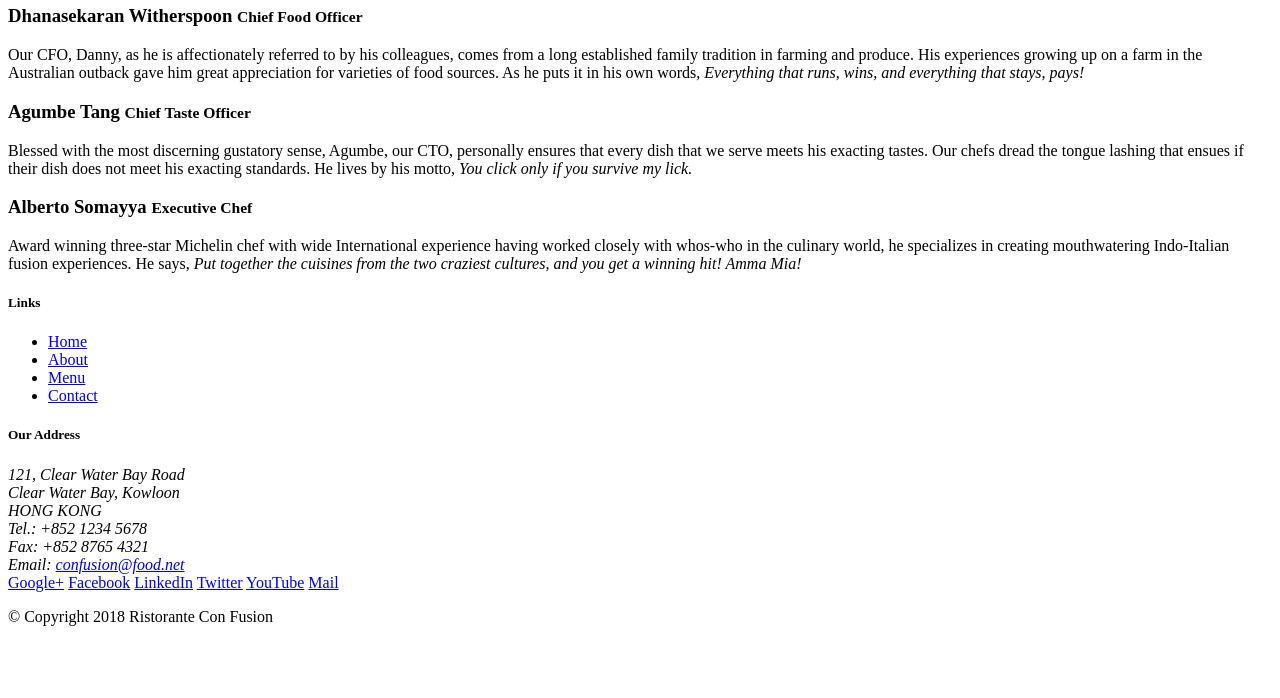
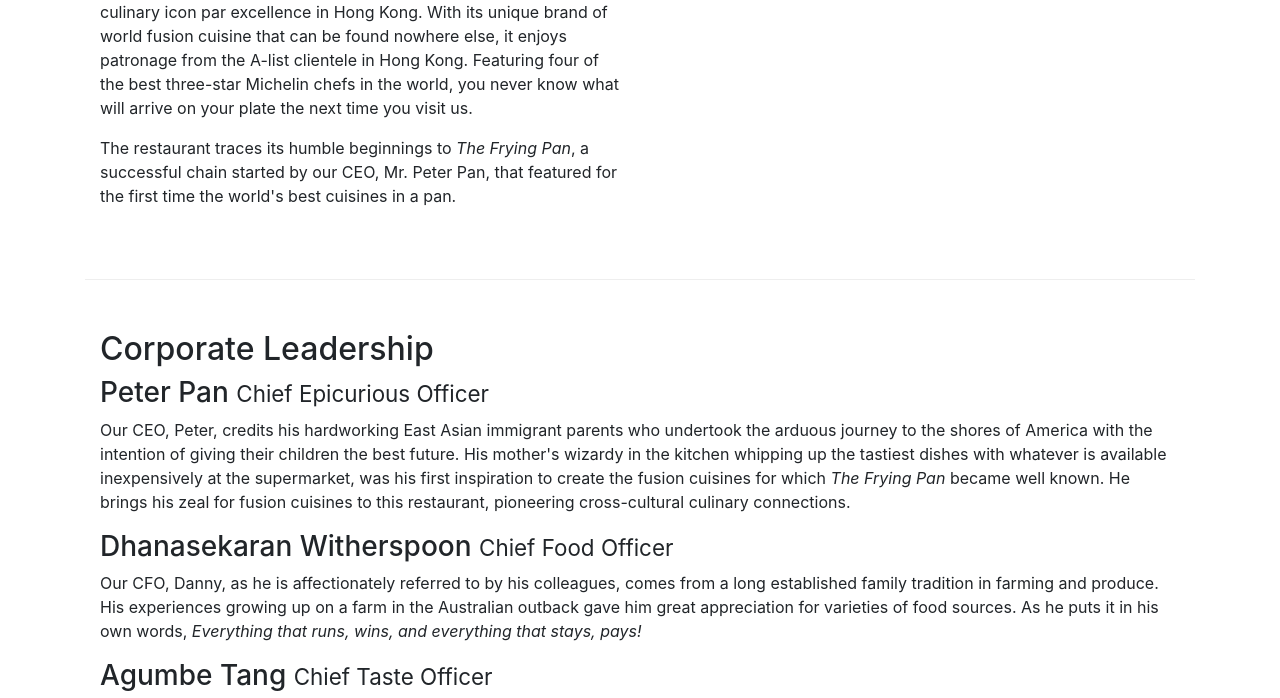
Before and after one commit to yulshi/bootstrap-confusion, a website: page aboutus.html in a window 1280 px wide. Shown: the part 471-1169 px from the top of the page. Before the commit the page ends 1113 px from the top, so only its background shows below. Drawn offline with nearby package versions, Linux system fonts and the light colour scheme.

Commit message:
bootstrap aboutus.html

```diff
--- a/aboutus.html
+++ b/aboutus.html
@@ -2,6 +2,14 @@
 <html lang="en">
 
 <head>
+    <!-- Required meta tags always come first -->
+    <meta charset="utf-8">
+    <meta name="viewport" content="width=device-width, initial-scale=1, shrink-to-fit=no">
+    <meta http-equiv="x-ua-compatible" content="ie=edge">
+
+    <!-- Bootstrap CSS -->
+    <link rel="stylesheet" href="node_modules/bootstrap/dist/css/bootstrap.min.css">
+    <link rel="stylesheet" href="css/style.css">
 
     <title>Ristorante Con Fusion: About Us</title>
 
@@ -22,36 +30,36 @@
         </div>
     </header>
 
-    <div>
-        <div>
-            <div>
+    <div class="container">
+        <div class="row">
+            <div class="col">
                <h3>About Us</h3>
                <hr>
             </div>
         </div>
 
-        <div>
-            <div>
+        <div class="row row-content">
+            <div class="col-12 col-sm-6">
                 <h2>Our History</h2>
                 <p>Started in 2010, Ristorante con Fusion quickly established itself as a culinary icon par excellence in Hong Kong. With its unique brand of world fusion cuisine that can be found nowhere else, it enjoys patronage from the A-list clientele in Hong Kong.  Featuring four of the best three-star Michelin chefs in the world, you never know what will arrive on your plate the next time you visit us.</p>
                 <p>The restaurant traces its humble beginnings to <em>The Frying Pan</em>, a successful chain started by our CEO, Mr. Peter Pan, that featured for the first time the world's best cuisines in a pan.</p>
             </div>
-            <div>
+            <div class="col-12 col-sm">
             </div>
         </div>
 
 
-        <div>
-            <div>
+        <div class="row row-content">
+            <div class="col">
                 <h2>Corporate Leadership</h2>
                 <h3>Peter Pan <small>Chief Epicurious Officer</small></h3>
-                <p>Our CEO, Peter, credits his hardworking East Asian immigrant parents who undertook the arduous journey to the shores of America with the intention of giving their children the best future. His mother's wizardy in the kitchen whipping up the tastiest dishes with whatever is available inexpensively at the supermarket, was his first inspiration to create the fusion cuisines for which <em>The Frying Pan</em> became well known. He brings his zeal for fusion cuisines to this restaurant, pioneering cross-cultural culinary connections.</p>
+                <p class="d-none d-sm-block">Our CEO, Peter, credits his hardworking East Asian immigrant parents who undertook the arduous journey to the shores of America with the intention of giving their children the best future. His mother's wizardy in the kitchen whipping up the tastiest dishes with whatever is available inexpensively at the supermarket, was his first inspiration to create the fusion cuisines for which <em>The Frying Pan</em> became well known. He brings his zeal for fusion cuisines to this restaurant, pioneering cross-cultural culinary connections.</p>
                 <h3>Dhanasekaran Witherspoon <small>Chief Food Officer</small></h3>
-                <p>Our CFO, Danny, as he is affectionately referred to by his colleagues, comes from a long established family tradition in farming and produce. His experiences growing up on a farm in the Australian outback gave him great appreciation for varieties of food sources. As he puts it in his own words, <em>Everything that runs, wins, and everything that stays, pays!</em></p>
+                <p class="d-none d-sm-block">Our CFO, Danny, as he is affectionately referred to by his colleagues, comes from a long established family tradition in farming and produce. His experiences growing up on a farm in the Australian outback gave him great appreciation for varieties of food sources. As he puts it in his own words, <em>Everything that runs, wins, and everything that stays, pays!</em></p>
                 <h3>Agumbe Tang <small>Chief Taste Officer</small></h3>
-                <p>Blessed with the most discerning gustatory sense, Agumbe, our CTO, personally ensures that every dish that we serve meets his exacting tastes. Our chefs dread the tongue lashing that ensues if their dish does not meet his exacting standards. He lives by his motto, <em>You click only if you survive my lick.</em></p>
+                <p class="d-none d-sm-block">Blessed with the most discerning gustatory sense, Agumbe, our CTO, personally ensures that every dish that we serve meets his exacting tastes. Our chefs dread the tongue lashing that ensues if their dish does not meet his exacting standards. He lives by his motto, <em>You click only if you survive my lick.</em></p>
                 <h3>Alberto Somayya <small>Executive Chef</small></h3>
-                <p>Award winning three-star Michelin chef with wide International experience having worked closely with whos-who in the culinary world, he specializes in creating mouthwatering Indo-Italian fusion experiences. He says, <em>Put together the cuisines from the two craziest cultures, and you get a winning hit! Amma Mia!</em></p>
+                <p class="d-none d-sm-block">Award winning three-star Michelin chef with wide International experience having worked closely with whos-who in the culinary world, he specializes in creating mouthwatering Indo-Italian fusion experiences. He says, <em>Put together the cuisines from the two craziest cultures, and you get a winning hit! Amma Mia!</em></p>
             </div>
        </div>
 
@@ -99,6 +107,11 @@
         </div>
     </footer>
 
+     <!-- jQuery first, then Popper.js, then Bootstrap JS. -->
+    <script src="node_modules/jquery/dist/jquery.slim.min.js"></script>
+    <script src="node_modules/popper.js/dist/umd/popper.min.js"></script>
+    <script src="node_modules/bootstrap/dist/js/bootstrap.min.js"></script>
+
 </body>
 
 </html>
```
